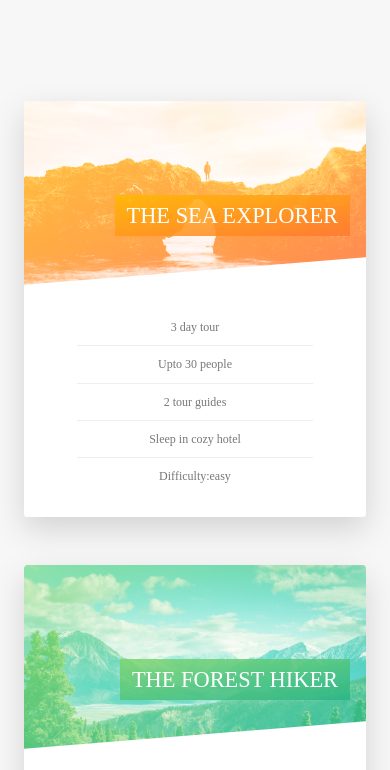
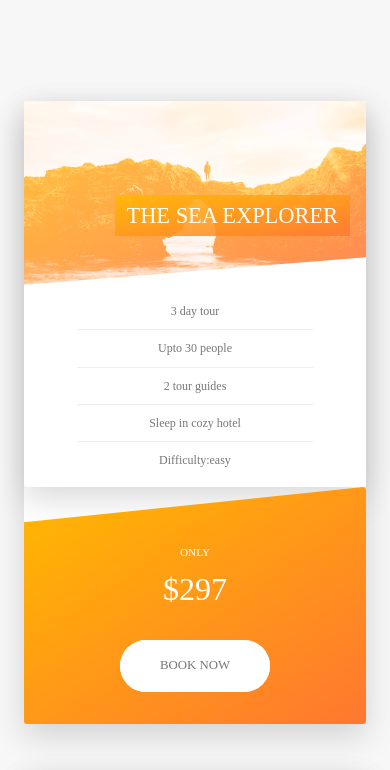
Before and after one commit to guneetnagia/TourPage, a website: page index.html in a window 390 px wide. Shown: the part 2679-3449 px from the top of the page. Drawn offline with Linux system fonts and the light colour scheme.

Commit message:
card responsive

```diff
--- a/sass/components/_card.scss
+++ b/sass/components/_card.scss
@@ -133,4 +133,53 @@
         font-size: 6rem;
         font-weight: 100;
     }
+
+
+
+
+    @include respond(tab-port){
+        height: auto;
+        position: relative;
+        border-radius: 3px;
+        background-color: white;
+        box-shadow: 0 1.5rem 4rem rgba($color-black,.15);
+        &__side {
+            height: auto;
+            position: relative;
+
+            &--back {
+                transform: rotateY(0);
+                -webkitclip-path: polygon(0 15%,100% 0, 100% 100%, 0 100%);
+                clip-path: polygon(0 15%,100% 0, 100% 100%, 0 100%);
+            }
+        }
+
+        &:hover &__side--front {
+            transform: rotateY(0);
+
+        }
+        &:hover &__side--back {
+            transform: rotateY(0);
+        }
+        &__details {
+            padding: 1rem 3rem;
+        }
+    // Front side styling
+        &__cta {
+            position: relative;
+            top: 0;
+            left: 0;
+            transform: translate(0);
+            width: 100%;
+            padding: 7rem 4rem 4rem 4rem;
+        }
+
+        &__price-box{
+            margin-bottom: 3rem;
+        }
+        &__price-value{
+            font-size: 4rem;
+        }
+
+    }
 }
```
Also changed, not shown: css/style.css.
